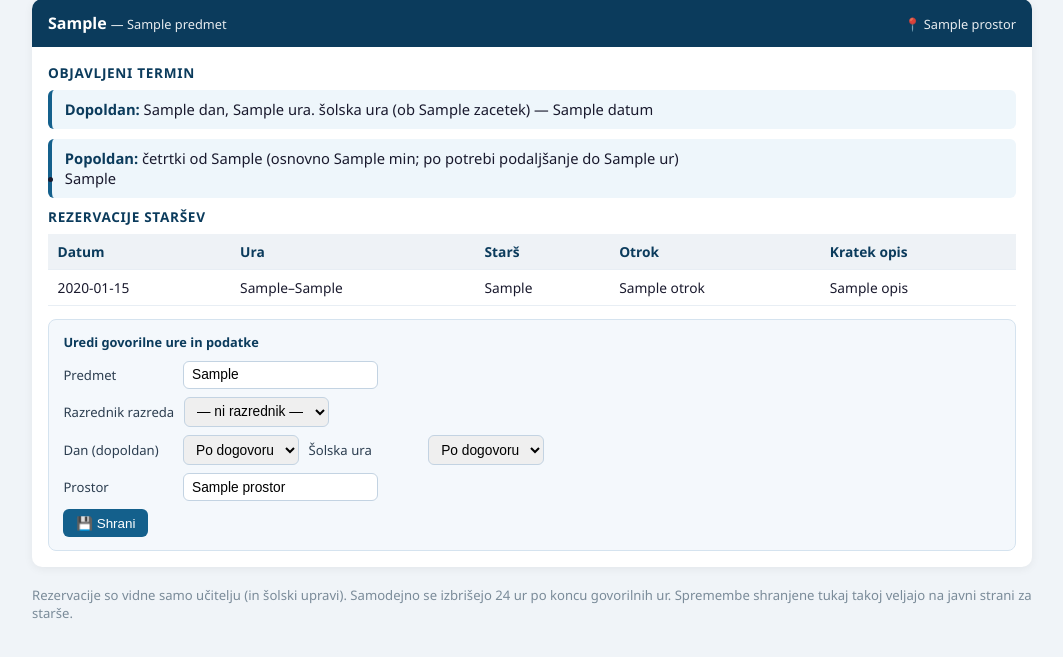
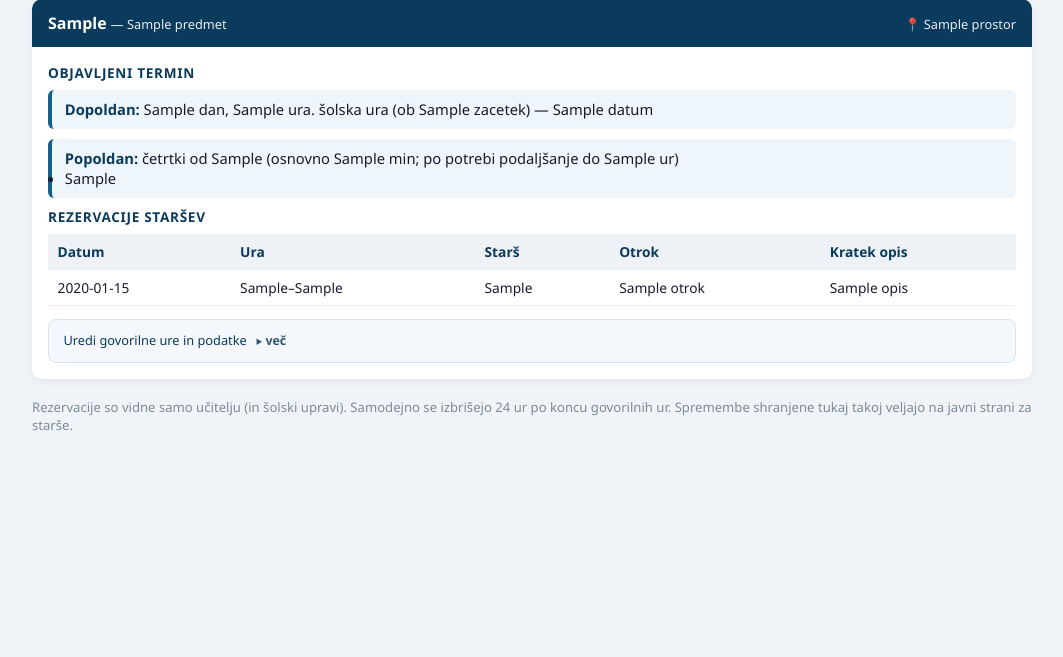
Before and after one commit to CusinM15/reservation_app, a Python web app: template app/templates/govorilne_ure.html in a window 1280 px wide. Shown: the part 83-740 px from the top of the page, without its empty margins (108-1171 px from the left). Run offline with Jinja, Linux system fonts and the light colour scheme; the template is opened without the code that fills it: most values are stand-ins (such as "Sample title", 1, 10 or a date in 2020).

Commit message:
Govorilne/ure: zložljiva poglavja (več/manj) — popoldanske nastavitve, 'Dodaj učitelja' in uredi-obrazec vsakega učitelja zaprti privzeto, govorilne podatke (termin + rezervacije) ostanejo vidne

```diff
--- a/app/templates/govorilne_ure.html
+++ b/app/templates/govorilne_ure.html
@@ -41,6 +41,16 @@
         .popoldan-list li { display:flex; align-items:center; gap:.5rem; }
         .popoldan-list input[type=date] { padding:.25rem .4rem; border:1px solid #c3d3e2; border-radius:6px; }
         .del { background:transparent; border:none; color:#b02a2a; cursor:pointer; font-size:.9rem; }
+        /* ── Zložljiva »več/manj« poglavja ── */
+        details.collapsible > summary,
+        details.edit-block > summary { list-style:none; cursor:pointer; }
+        details.collapsible > summary::-webkit-details-marker,
+        details.edit-block > summary::-webkit-details-marker { display:none; }
+        details.collapsible > summary.card-header { user-select:none; }
+        .toggle-hint { font-weight:700; font-size:.78rem; opacity:.85; margin-left:.4rem; white-space:nowrap; }
+        details.edit-block { background:#f4f8fc; border:1px solid #d5e3ef; border-radius:8px; padding:.35rem .9rem .6rem; margin-top:.8rem; }
+        details.edit-block > summary { font-size:.8rem; color:#0b3b5c; margin-bottom:.2rem; padding-top:.35rem; }
+        details.edit-block[open] > summary { margin-bottom:.6rem; border-bottom:1px dashed #c3d3e2; padding-bottom:.35rem; }
     </style>
 </head>
 <body>
@@ -58,8 +68,8 @@
 
     <!-- Popoldanske govorilne ure — kdaj so (samo admin/vodstvo) -->
     {% if is_editor %}
-    <div class="card">
-        <div class="card-header"><span class="name">Popoldanske govorilne ure</span></div>
+    <details class="card collapsible" id="popoldan-card">
+        <summary class="card-header"><span class="name">Popoldanske govorilne ure</span><span class="toggle-hint">▸ več</span></summary>
         <div class="card-body" id="popoldan-block">
             <h2>Kdaj so (popoldanske govorilne ure)</h2>
             <ul class="popoldan-list" id="popoldan-list">
@@ -91,13 +101,13 @@
             </div>
             <div class="msg" id="popoldan-msg"></div>
         </div>
-    </div>
+    </details>
     {% endif %}
 
     <!-- Dodajanje novega učitelja (samo admin/vodstvo) -->
     {% if is_editor %}
-    <div class="card">
-        <div class="card-header"><span class="name">Dodaj učitelja</span></div>
+    <details class="card collapsible">
+        <summary class="card-header"><span class="name">Dodaj učitelja</span><span class="toggle-hint">▸ več</span></summary>
         <div class="card-body">
             <form onsubmit="dodajUcitelja(event, this)">
                 <div class="form-row">
@@ -134,7 +144,7 @@
                 <div class="msg" style="display:none"></div>
             </form>
         </div>
-    </div>
+    </details>
     {% endif %}
 
     {% if not prikaz %}
@@ -195,10 +205,10 @@
             <div class="empty">Ni rezervacij za vaše termine.</div>
             {% endif %}
 
-            <!-- Urejanje lastnega zapisa (učitelj) ali vseh (editor) -->
+            <!-- Urejanje lastnega zapisa (učitelj) ali vseh (editor) — zložljivo (več/manj) -->
             {% if not is_teacher or u.editable %}
-            <div class="edit-block">
-                <h3>Uredi govorilne ure in podatke</h3>
+            <details class="edit-block">
+                <summary>Uredi govorilne ure in podatke <span class="toggle-hint">▸ več</span></summary>
                 <form onsubmit="saveUcitelj(event, this)">
                     {% if is_editor and u.ime %}<input type="hidden" name="ime" value="{{ u.ime }}">{% endif %}
                     <div class="form-row">
@@ -239,7 +249,7 @@
                     <button class="btn" type="submit">💾 Shrani</button>
                     <div class="msg" style="display:none"></div>
                 </form>
-            </div>
+            </details>
             {% endif %}
         </div>
     </div>
@@ -251,6 +261,15 @@
 <script>
 const IS_TEACHER = {{ 'true' if is_teacher else 'false' }};
 const IS_EDITOR = {{ 'true' if is_editor else 'false' }};
+
+// Zložljiva poglavja (več/manj): ob odpiranju/zapiranju posodobi oznako.
+document.querySelectorAll('details.collapsible, details.edit-block').forEach(d => {
+    d.addEventListener('toggle', () => {
+        d.querySelectorAll('.toggle-hint').forEach(h => {
+            h.textContent = d.open ? ' ▾ manj' : ' ▸ več';
+        });
+    });
+});
 
 async function _post(url, body, msgEl) {
     try {
```
